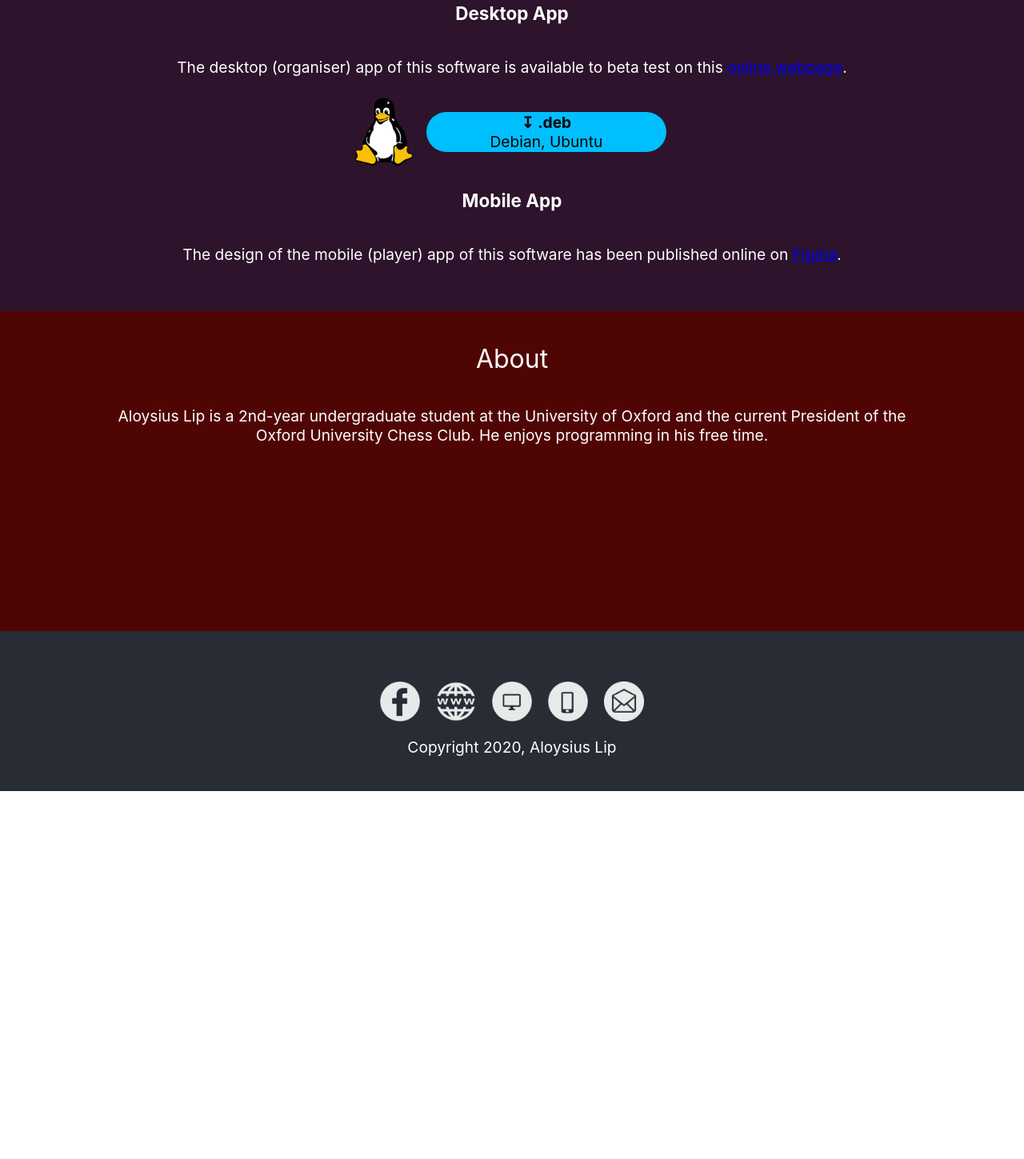
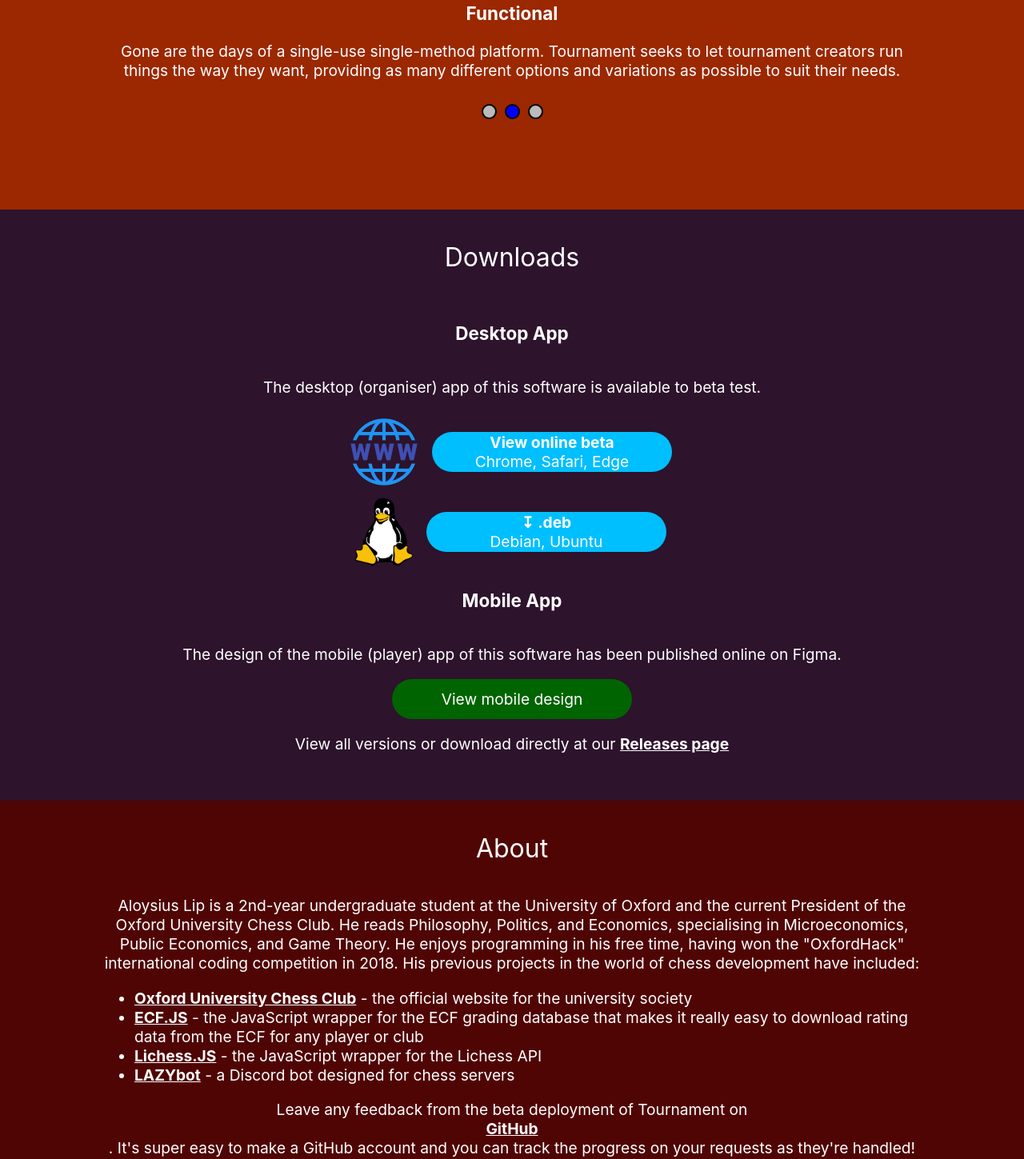
Before and after one commit to Oxford-Chess-Development/teapot-build, a React (Create React App) app: page / in a window 1280 px wide. Shown: the part 1240-2689 px from the top of the page at 80% size. Before the commit the page ends 2229 px from the top, so only its background shows below. Built offline with nearby package versions, Linux system fonts and the light colour scheme.

Commit message:
Updated about section

```diff
--- a/src/App.css
+++ b/src/App.css
@@ -77,6 +77,10 @@
     height: 100px;
 }
 
+a.mobile {
+    background-color: darkgreen;
+}
+
 .downloadLink {
     background-color: deepskyblue;
     height: 50px;
@@ -96,10 +100,19 @@
     font-weight: bold;
 }
 
-.a:link, .a:visited, .a:hover, .a:active {
+a:link, a:visited, a:hover, a:active {
     color: white;
     text-emphasis: none;
     text-decoration: none;
+}
+
+a.inlineLink:link, a.inlineLink:visited, a.inlineLink:hover, a.inlineLink:active {
+    font-weight: bold;
+    text-decoration: underline;
+}
+
+li {
+    text-align: left;
 }
 
 .bold {
--- a/src/App.tsx
+++ b/src/App.tsx
@@ -43,7 +43,7 @@ function App(): ReactElement {
             </div>
 
             <div id='section-features' className='section' style={{
-                    backgroundColor: 'rgb(44, 49, 19)'
+                    backgroundColor: 'rgb(44, 85, 19)'
                 }}>
                 <div className='subheader'>
                     Features
@@ -65,14 +65,43 @@ function App(): ReactElement {
             </div>
 
             <div id='section-preview' className='section' style={{
-                    backgroundColor: '#2d132c'
+                    backgroundColor: 'rgb(155, 40, 0)'
                 }}>
                 <div className='subheader'>
                     Preview
                 </div>
+                <TextGallery autoAdvance={3000}>
+                    <div>
+                        <h3>Modern</h3>
+                        <p>Built with the latest front-end technologies and constantly updated. Designed to work on any platform, cross-platform. </p>
+                    </div>
+                    <div>
+                        <h3>Functional</h3>
+                        <p>Gone are the days of a single-use single-method platform. Tournament seeks to let tournament creators run things the way they want, providing as many different options and variations as possible to suit their needs.</p>
+                    </div>
+                    <div>
+                        <h3>Intuitive</h3>
+                        <p>Tournament seeks to place everything right where you expect. Any feature you might be looking for there is there, right when you need it.</p>
+                    </div>
+                </TextGallery>
+            </div>
+
+            <div id='section-downloads' className='section' style={{
+                    backgroundColor: '#2d132c'
+                }}>
+                <div className='subheader'>
+                    Downloads
+                </div>
                 <div className='subsection'>
                     <h3>Desktop App</h3>
-                    <p>The desktop (organiser) app of this software is available to beta test on this <a href='http://beta.oxfordchess.co.uk/' target='_blank' rel='noopener noreferrer'>online webpage</a>.</p>
+                    <p>The desktop (organiser) app of this software is available to beta test.</p>
+                    <div className='installer'>
+                        <img src={process.env.PUBLIC_URL + '/images/online.png'} alt='linux' />
+                        <a className='downloadLink' href={'http://beta.oxfordchess.co.uk/'}>
+                            <div className='downloadTitle'>View online beta</div>
+                            <div>Chrome, Safari, Edge</div>
+                        </a>
+                    </div>
                     <div className='installer'>
                         <img src={process.env.PUBLIC_URL + '/images/linux.png'} alt='linux' />
                         <a className='downloadLink' href={'http://repo.oxfordchess.co.uk/latest/ubuntu.html'}>
@@ -84,6 +113,17 @@ function App(): ReactElement {
                 <div className='subsection'>
                     <h3>Mobile App</h3>
                     <p>The design of the mobile (player) app of this software has been published online on <a href='https://www.figma.com/file/74z1QM0ZdtdF2TrKiiAiFj/toastie-mobile' target='_blank' rel='noopener noreferrer'>Figma</a>.</p>
+                    <div className='installer'>
+                        <a className='downloadLink mobile' href={'https://www.figma.com/file/74z1QM0ZdtdF2TrKiiAiFj/toastie-mobile'}>
+                            <div>View mobile design</div>
+                        </a>
+                    </div>
+                </div>
+                <div className='subsection'>
+                    <p>View all versions or download directly at our <a className='inlineLink' href='http;//repo.oxfordchess.co.uk' target='_blank' rel='noopener noreferrer'>
+                            Releases page
+                        </a>
+                    </p>
                 </div>
             </div>
 
@@ -93,7 +133,14 @@ function App(): ReactElement {
                 <div className='subheader'>
                     About
                 </div>
-                Aloysius Lip is a 2nd-year undergraduate student at the University of Oxford and the current President of the Oxford University Chess Club. He enjoys programming in his free time.
+                Aloysius Lip is a 2nd-year undergraduate student at the University of Oxford and the current President of the Oxford University Chess Club. He reads Philosophy, Politics, and Economics, specialising in Microeconomics, Public Economics, and Game Theory. He enjoys programming in his free time, having won the "OxfordHack" international coding competition in 2018. His previous projects in the world of chess development have included:
+                <ul>
+                    <li><a className='inlineLink' href='http://users.ox.ac.uk/~chess' target='_blank' rel='noopener noreferrer'>Oxford University Chess Club</a> - the official website for the university society</li>
+                    <li><a className='inlineLink' href='https://npmjs.com/package/ecf' target='_blank' rel='noopener noreferrer'>ECF.JS</a> - the JavaScript wrapper for the ECF grading database that makes it really easy to download rating data from the ECF for any player or club</li>
+                    <li><a className='inlineLink' href='https://npmjs.com/package/lichess' target='_blank' rel='noopener noreferrer'>Lichess.JS</a> - the JavaScript wrapper for the Lichess API</li>
+                    <li><a className='inlineLink' href='https://github.com/theLAZYmd/LAZYbot' target='_blank' rel='noopener noreferrer'>LAZYbot</a> - a Discord bot designed for chess servers</li>
+                </ul>
+                Leave any feedback from the beta deployment of Tournament on <a className='inlineLink' href='https://github.com/Oxford-Chess-Development/toastie-desktop-build/issues' target='_blank' rel='noopener noreferrer'>GitHub</a>. It's super easy to make a GitHub account and you can track the progress on your requests as they're handled! Alternatively, contact Aloysius using one of the below links.
             </div>
             <div className='footer'>
                 <div className='icons'>
--- a/src/components/Titlebar.tsx
+++ b/src/components/Titlebar.tsx
@@ -24,14 +24,14 @@ export default function Titlebar(props: TitlebarProps): ReactElement {
             </div>
             <div className='buttonContainer'>
                 {buttons.map((b) => {
-                    if (b === 'Downloads') return <a
+                    /*if (b === 'Downloads') return <a
                         className='button'
                         href='http://repo.oxfordchess.co.uk'
                         target='_blank'
                         rel='nooopener noreferrer'
                     >
                         {b}
-                    </a>
+                    </a>*/
                     return <a
                         className='button'
                         onClick={() => props.setID(b)}
```
Also changed, not shown: public/images/online.png (added).
